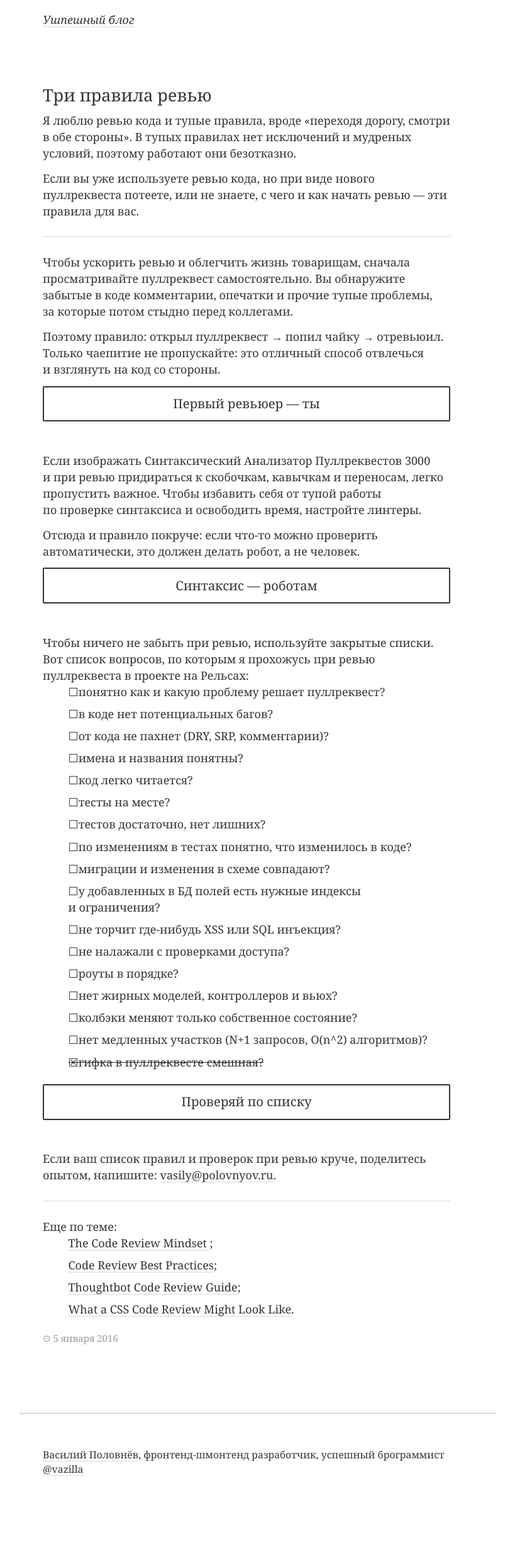
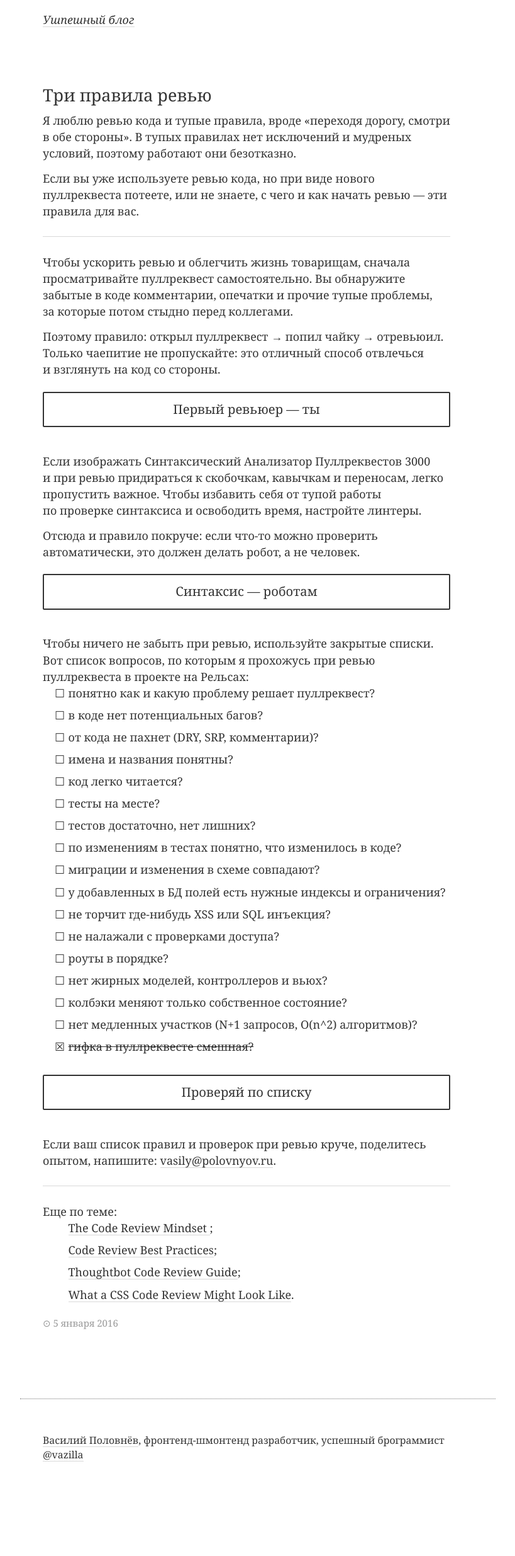
Before and after one commit to vast/vast.github.io, a Jekyll site: the page built from _posts/2016-01-05-three-code-review-rules.md, in a window 1280 px wide. Shown: the whole page at 63% size, without its empty margins (4-823 px from the left). Built offline with Jekyll 4.4.1, drawn with Linux system fonts in a browser that asks for light colours; Markdown is read by kramdown in place of the engine named in the settings; after the commit the page ends 2447 px from its top, so only the background shows below that.

Commit message:
fix post contents to work with new spacing

```diff
--- a/_posts/2016-01-05-three-code-review-rules.md
+++ b/_posts/2016-01-05-three-code-review-rules.md
@@ -71,6 +71,10 @@ layout: default
 
   .my_checklist li:before {
     content: '☐';
+    display: inline-block;
+    width: 1.5em;
+    margin-left: -1.5em;
+    text-align: center;
   }
 
   .my_checklist .is-done {
--- a/_sass/core/_base.scss
+++ b/_sass/core/_base.scss
@@ -51,8 +51,11 @@ h3 {
 
 ul {
   margin-bottom: .75rem;
+  list-style: none outside;
+}
+
+p+ul, p+ol {
   margin-top: -.75rem;
-  list-style: none outside;
 }
 
 li {
@@ -69,7 +72,6 @@ li > ul li, li > ol li {
 
 ol {
   margin-bottom: .75rem;
-  margin-top: -.75rem;
   list-style: none outside;
   counter-reset: ol-counter;
 }
@@ -99,7 +101,7 @@ hr {
 
 blockquote {
   padding: 0 0 0 1.5rem;
-  margin: 0 0 1.5rem;
+  margin: 0 0 .75rem;
   border-left: 5px solid #eee;
 
   &.pull-right {
--- a/_sass/modules/_posts.scss
+++ b/_sass/modules/_posts.scss
@@ -29,7 +29,7 @@
   border: 2px solid;
   border-radius: 2px;
   padding: .5em 0 .6em;
-  margin: 0 0 2.4em;
+  margin: 1.25rem 0 2.25rem;
 }
 
 .img--break {
```
